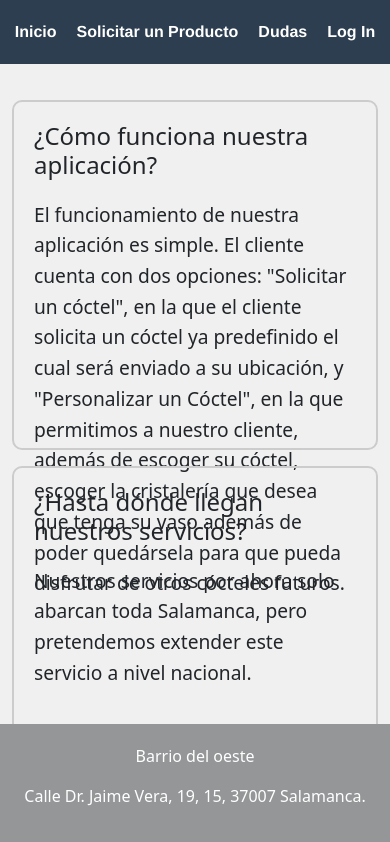
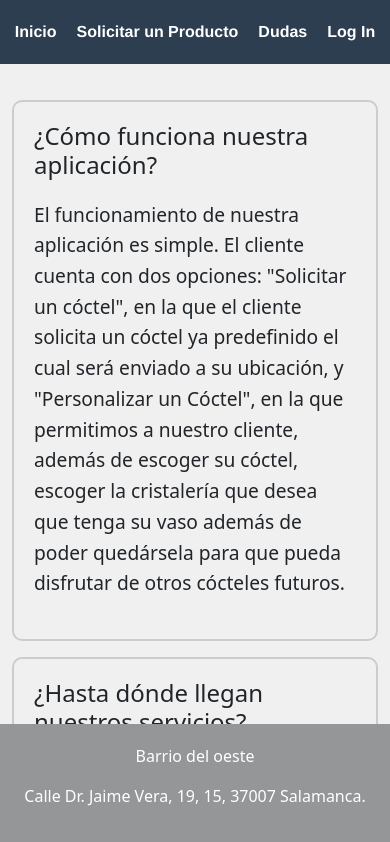
Before and after one commit to PabloGarciaLucas/La_Galeria, a Vue app in the folder la_galeriav/: page /#/dudas in a window 390 px wide. Shown: the top 842 px of the page. Built offline with nearby package versions, Linux system fonts and the light colour scheme; no server answers.

Commit message:
[MOD] Haciendo Dudas con responsive incompleto

```diff
--- a/la_galeriav/src/views/Dudas.vue
+++ b/la_galeriav/src/views/Dudas.vue
@@ -5,7 +5,7 @@
         <div class="caja">
           <h2 class="tituloPregunta">¿Cómo funciona nuestra aplicación?</h2>
           <p class="respuesta">El funcionamiento de nuestra aplicación es simple. El cliente cuenta con dos opciones: "Solicitar un cóctel", en la que el cliente solicita un cóctel ya predefinido el cual será enviado a su ubicación, y "Personalizar un Cóctel", en la que permitimos a nuestro cliente, además de escoger su cóctel, escoger la cristalería que desea que tenga su vaso además de poder quedársela para que pueda disfrutar de otros cócteles futuros.</p>
-          <div @load="traerImagen()" class="container"></div>
+          <div @load="traerImagen()" class="containerImagen"></div>
         </div>
       </div>
 
@@ -13,7 +13,7 @@
         <div class="caja">
           <h2 class="tituloPregunta">¿Hasta dónde llegan nuestros servicios?</h2>
           <p class="respuesta">Nuestros servicios por ahora solo abarcan toda Salamanca, pero pretendemos extender este servicio a nivel nacional.</p>
-          <div @load="traerImagen2()" class="container"></div>
+          <div @load="traerImagen2()" class="containerImagen"></div>
         </div>
       </div>
 
@@ -21,7 +21,7 @@
         <div class="caja">
           <h2 class="tituloPregunta">¿Hasta qué horario está abierta la entrega de cócteles los fines de semana?</h2>
           <p class="respuesta">Al ser un servicio pensado para previas, el horario de servicio es de 22:30 hasta las 4:30 de viernes a domingo.</p>
-          <div @load="traerImagen3()" class="container"></div>
+          <div @load="traerImagen3()" class="containerImagen"></div>
         </div>
       </div>
     </div>
@@ -38,17 +38,17 @@ export default {
   },
   methods: {
     traerImagen() {
-      fetch("http://localhost:8080/galeria/v1/imagenes/1", {})
+      fetch("http://localhost:8080/galeria/v1/imagenes/7", {})
         .then(response => response.json())
         .then(data => this.anadeImg(data.imagen));
     },
     traerImagen2() {
-      fetch("http://localhost:8080/galeria/v1/imagenes/1", {})
+      fetch("http://localhost:8080/galeria/v1/imagenes/7", {})
         .then(response => response.json())
         .then(data => this.anadeImg(data.imagen));
     },
     traerImagen3() {
-      fetch("http://localhost:8080/galeria/v1/imagenes/1", {})
+      fetch("http://localhost:8080/galeria/v1/imagenes/7", {})
         .then(response => response.json())
         .then(data => this.anadeImg(data.imagen));
     },
@@ -69,7 +69,7 @@ export default {
 <style scoped>
 #containerForo {
   margin-top: 100px;
-  height: 100vh;
+  min-height: 100vh;
   background-color: #f0f0f0;
 }
 
@@ -77,7 +77,7 @@ export default {
   border: 2px solid #ccc;
   border-radius: 10px;
   padding: 20px;
-  height: 350px;
+  min-height: 350px;
 }
 
 .tituloPregunta {
```
